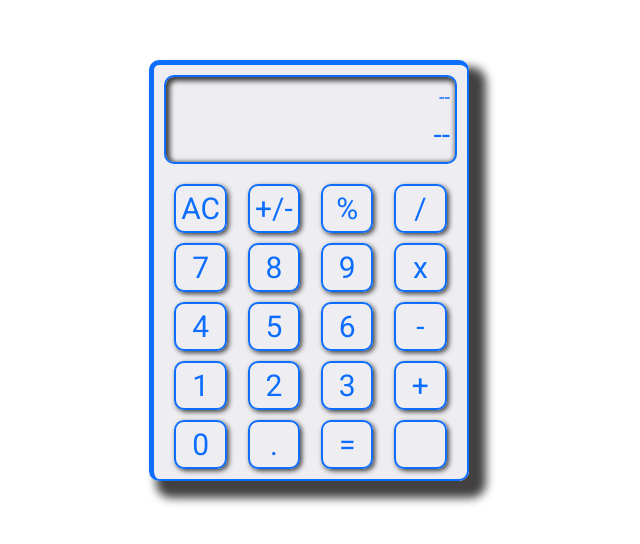
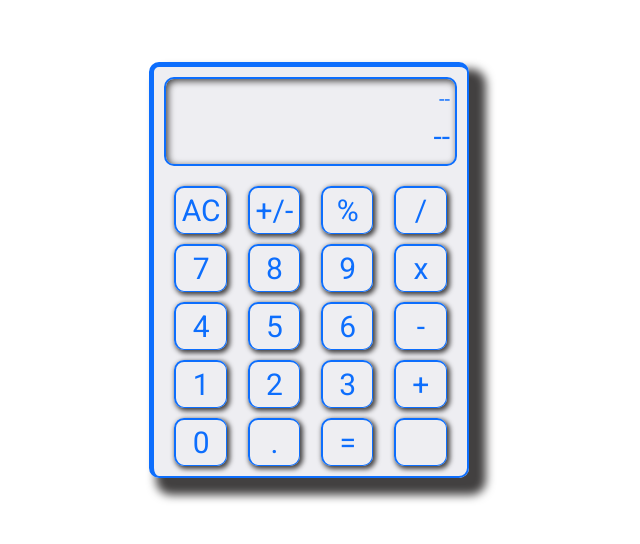
Before and after one commit to dtoomey156/calculator, a plain HTML site: page index.html in a window 1280 px wide. Shown: the part 130-674 px from the top of the page, without its empty margins (331-971 px from the left). Drawn offline with nearby package versions, Linux system fonts and the light colour scheme.

Commit message:
Implement Styling
CSS - Add refined shadow styling on button press

```diff
--- a/style/style.css
+++ b/style/style.css
@@ -42,7 +42,7 @@ html {
     border-radius: 1rem;
     color: #0d6efd;
     padding: .5rem ;
-    box-shadow: 2px 2px 5px 2px rgb(66, 64, 64) inset;
+    box-shadow: 2px 2px 7px 0px rgb(66, 64, 64) inset;
 }
 
 .previous-num {
@@ -75,14 +75,19 @@ html {
 .button {
     background: none;
     color: #0d6efd;
-    border: .25rem solid #0d6efd;
+    /* border: .25rem solid #0d6efd; */
+    border-top: .25rem solid #0d6efd;
+    border-left: .25rem solid #0d6efd;
+    border-bottom: .125rem solid #0d6efd;
+    border-right: .125rem solid #0d6efd;
     border-radius: 1rem;
     cursor: pointer;
     width: 18%;
     font-size: 3rem;
-    box-shadow: 2px 2px 5px rgb(66, 64, 64);
+    box-shadow: 2px 2px 5px 1px rgb(66, 64, 64);
 }
 
 .button:active {
-    box-shadow: 1px 1px 2px black;
+    box-shadow: 1px 1px 2px rgb(66, 64, 64);
+    border: .125rem solid #0d6efd;
 }
```
